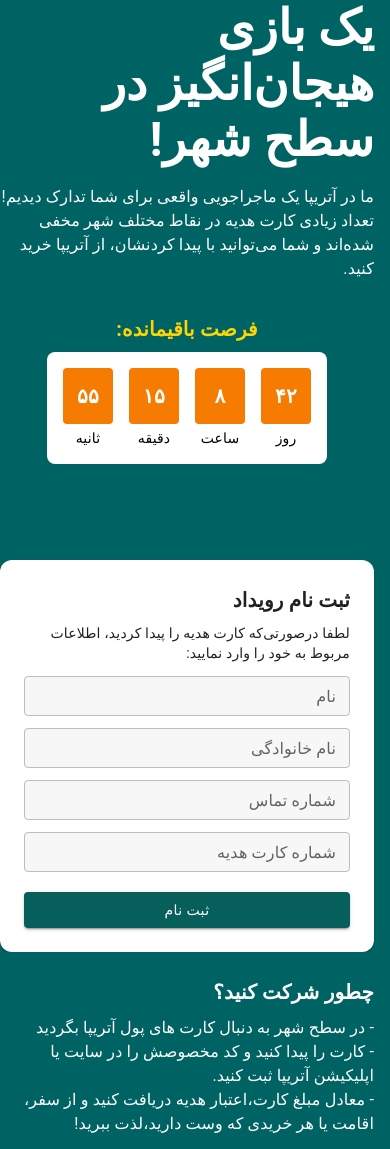
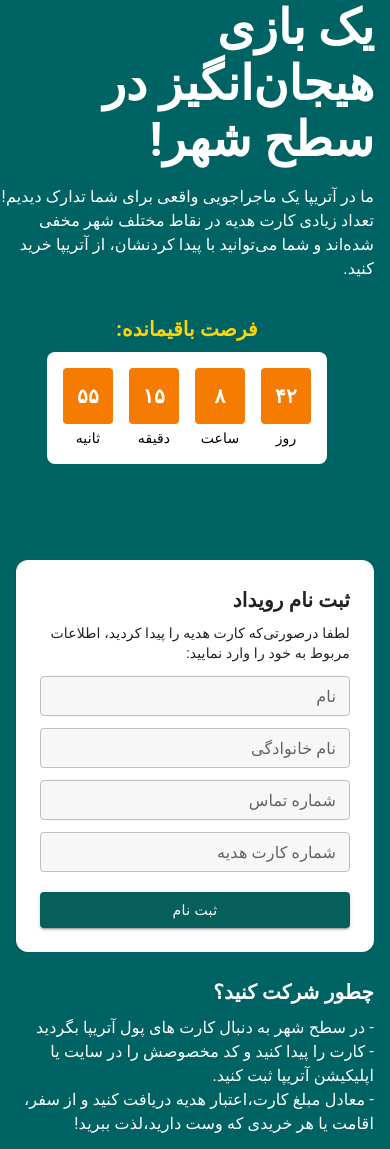
Before and after one commit to dylogedyloge/event, a React (Create React App) app: page / in a window 390 px wide. Shown: the top 1149 px of the page. Built offline with nearby package versions, Linux system fonts and the light colour scheme.

Commit message:
adjust padding and margin for form in mobile size

```diff
--- a/src/Event.jsx
+++ b/src/Event.jsx
@@ -15,7 +15,7 @@ const EventRegistration = () => {
         width: "100%", // Ensure full width
         direction: "rtl",
         overflow: "hidden", // Prevent any overflow issues
-        pb:2
+        pb: 2,
       }}
     >
       <Container
@@ -94,8 +94,8 @@ const EventRegistration = () => {
             <Box
               sx={{
                 flex: 1,
-                paddingLeft: 0, // In RTL, padding-left controls the right visual side
-                marginLeft: 0,
+                paddingLeft: { xs: 1, md: 0 }, // In RTL, padding-left controls the right visual side
+                marginLeft: { xs: 1, md: 0 },
               }}
             >
               <EventForm />
```
